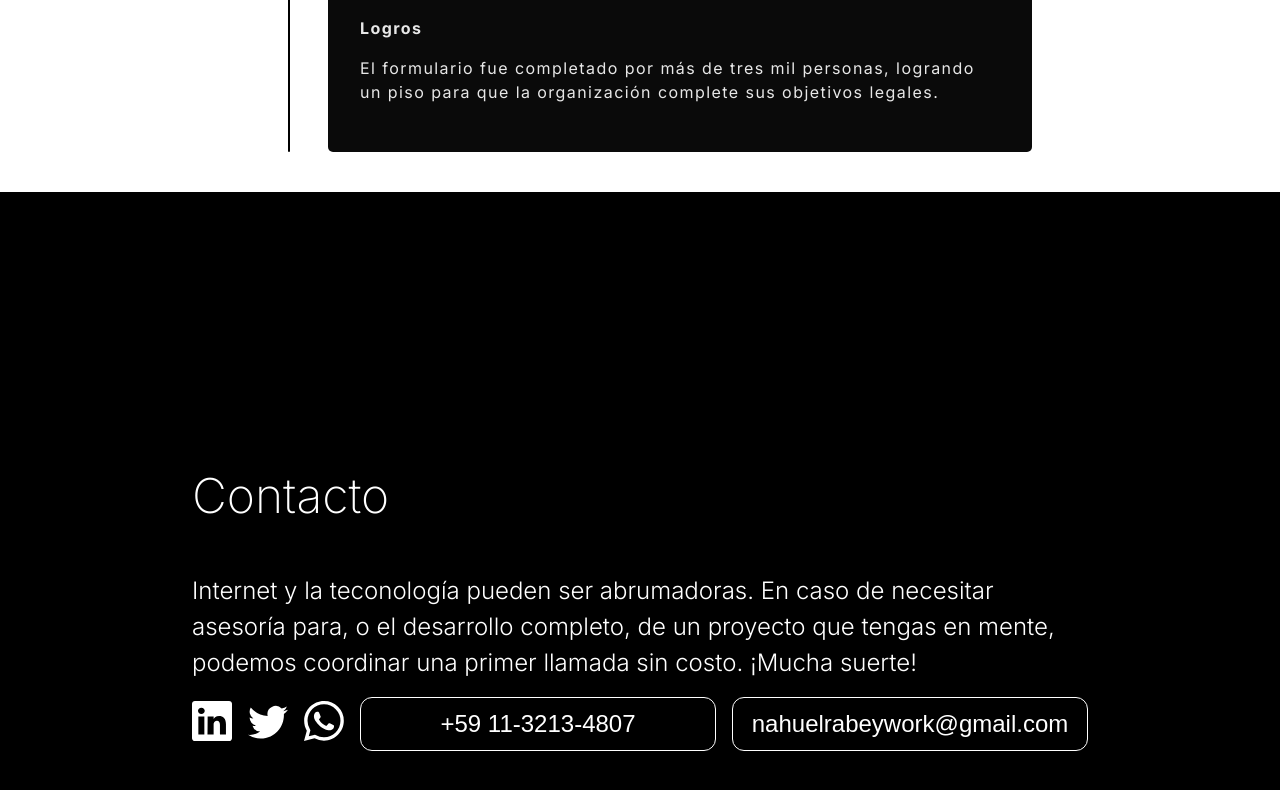
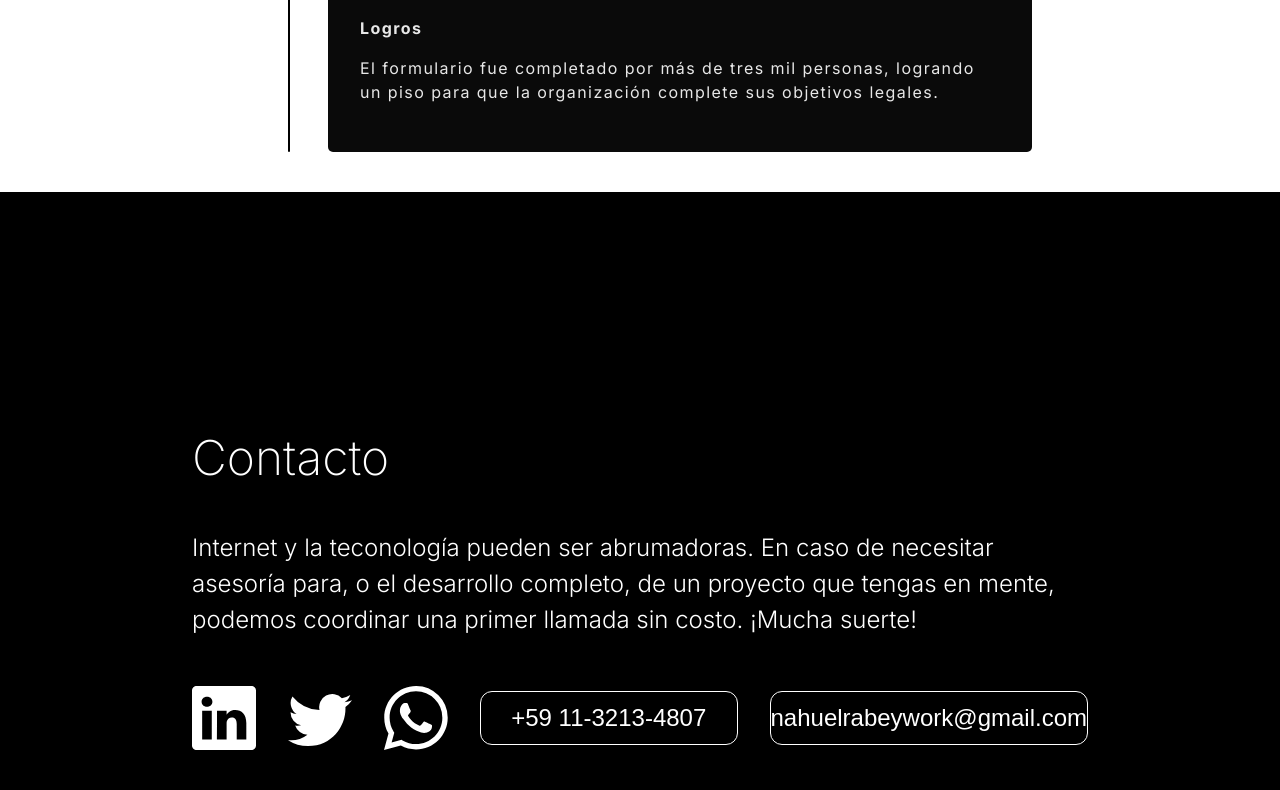
Before and after one commit to nahuelrabey/portfolio, a Next.js app: page / in a window 1280 px wide. Shown: the part 3313-4103 px from the top of the page. Built offline with nearby package versions, Linux system fonts and the light colour scheme.

Commit message:
desktop desing ENDEND MATHERFUCKER

```diff
--- a/components/Footer/Footer.module.css
+++ b/components/Footer/Footer.module.css
@@ -12,9 +12,14 @@
   width: 70vw;
 }
 
+.content >* {
+    margin: 6vh 0;
+}
+
 .content h2 {
   font-size: 3em;
   font-weight: 200;
+  line-height: 1em;
 }
 
 .content p {
@@ -25,17 +30,39 @@
 }
 
 .networks {
-  margin: 1em 0;
+  /* margin: 1em 0; */
   display: flex;
   justify-content: left;
-  align-items: end;
-  gap: 1em;
+  align-items: center;
+  gap: 2em;
 }
 
 .social {
   display: block;
-  font-size: 2.5em;
+  font-size: 4em;
+  color: white;
+  line-height: 0;
+  position: relative;
 }
+.social:hover {
+    cursor: pointer;
+}
+
+.social:hover::after{
+    content: '';
+    position: absolute;
+    display: block;
+    background-color: rgb(255,39,0);
+    bottom: -.2em;
+    height: 2px;
+    left: 0;
+    right:0;
+}
+
+.social:active::after{
+    background-color: white;
+}
+
 
 .directContact {
   display: block;
@@ -44,6 +71,18 @@
   width: 100%;
   background: none;
   border: 1px solid white;
-  border-radius: .5em;
+  border-radius: 0.5em;
   color: white;
+  user-select: text;
 }
+
+.directContact:hover{
+    cursor: pointer;
+    background-color: white;
+    color: black
+}
+
+.directContact:active {
+    background-color: black;
+    color: white
+}
--- a/components/Footer/index.tsx
+++ b/components/Footer/index.tsx
@@ -1,4 +1,5 @@
-import style from "./Footer.module.css"
+import style from "./Footer.module.css";
+// import * as Tooltip from "@radix-ui/react-tooltip";
 import { BsWhatsapp, BsTwitter, BsLinkedin } from "react-icons/bs";
 export default function Footer() {
   return (
@@ -11,21 +12,33 @@ export default function Footer() {
           mente, podemos coordinar una primer llamada sin costo. ¡Mucha suerte!
         </p>
         <div className={style.networks}>
-          <a className={style.social}>
+          <a className={style.social} href="https://www.linkedin.com/in/nahuel-rabey-260857180/" target="_blank" rel="noreferrer">
             <BsLinkedin />
           </a>
-          <a className={style.social}>
+          <a className={style.social} href="https://twitter.com/rabey_n" target="_blank" rel="noreferrer">
             <BsTwitter color="white" />
           </a>
-          <a className={style.social}>
+          <a className={style.social} href="https://wa.me/5491132134807?text=Hola%2C%20me%20gustar%C3%ADa%20contratar%20un%20servicio%20web!" target="_blank" rel="noreferrer">
             <BsWhatsapp />
           </a>
-          <button className={style.directContact}>+59 11-3213-4807</button>
-          <button className={style.directContact}>
-            nahuelrabeywork@gmail.com
-          </button>
+
+          <DirectContact>+59 11-3213-4807</DirectContact>
+          <DirectContact>nahuelrabeywork@gmail.com</DirectContact>
         </div>
       </div>
     </section>
   );
 }
+
+type params = { children: string };
+function DirectContact({ children }: params) {
+  const copyContent = async () => {
+    try {
+      await navigator.clipboard.writeText(children);
+      console.log("Content copied to clipboard");
+    } catch (err) {
+      console.error("Failed to copy: ", err);
+    }
+  };
+  return <button className={style.directContact} onClick={()=>copyContent()}>{children}</button>;
+}
--- a/package.json
+++ b/package.json
@@ -10,6 +10,7 @@
   },
   "dependencies": {
     "@next/font": "13.1.1",
+    "@radix-ui/react-tooltip": "^1.0.5",
     "@types/node": "18.11.18",
     "@types/react": "18.0.26",
     "@types/react-dom": "18.0.10",
--- a/pages/index.tsx
+++ b/pages/index.tsx
@@ -3,7 +3,6 @@ import { Inter } from "@next/font/google";
 import { GetServerSideProps } from "next";
 import { ISkill } from "../components/Skills";
 import Header from "../components/Header";
-import style from "./Home.module.css";
 import Experience from "../components/Experience";
 import Services from "../components/Services";
 import Footer from "../components/Footer";
```
Also changed, not shown: 2 other files (tests, documents, lock files or other folders).
